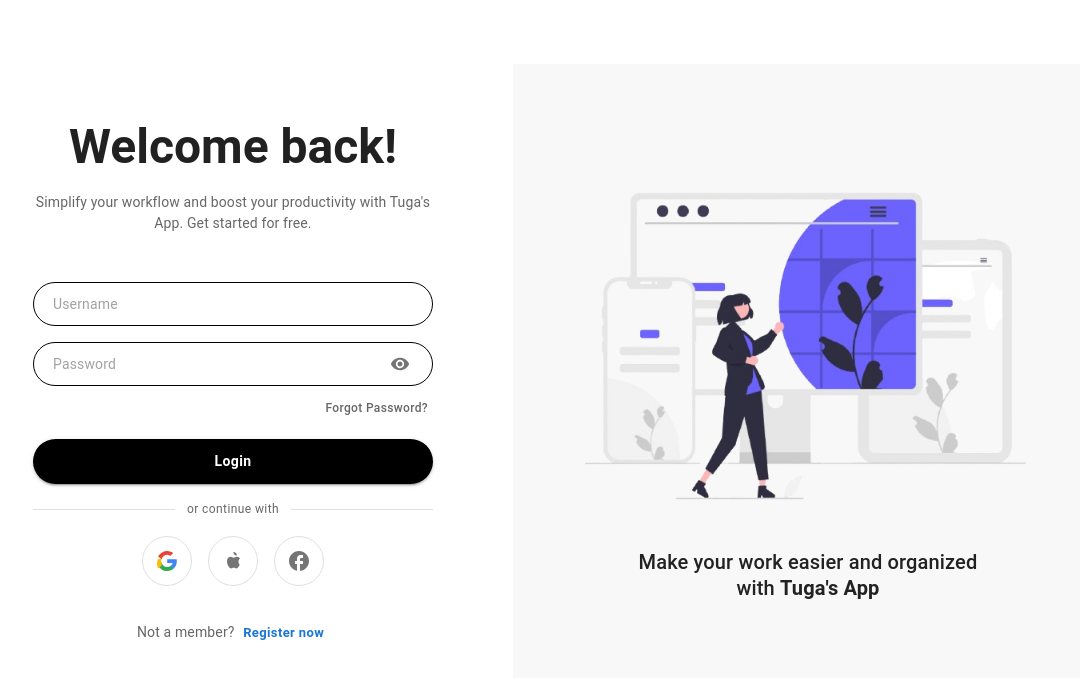
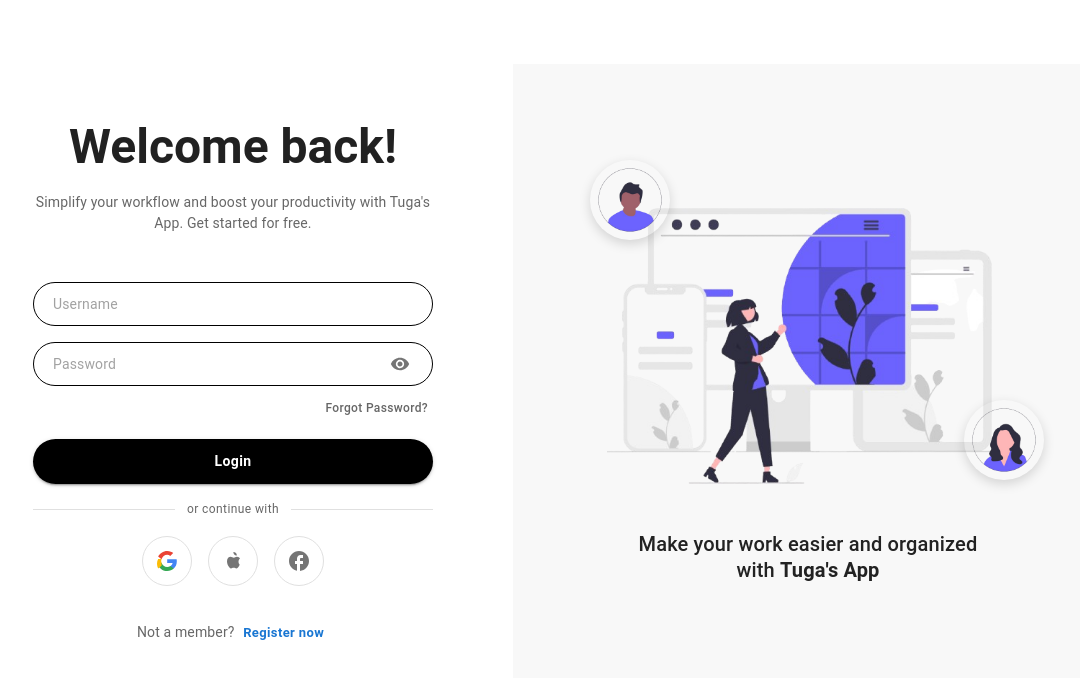
Before and after one commit to dulmini11/react-firebase-login-ui, a React (Vite) app: page / in a window 1280 px wide. Shown: the top 678 px of the page, without its empty margins (111-1191 px from the left). Built offline with nearby package versions, Linux system fonts and the light colour scheme.

Commit message:
feat: add floating avatar animations to login page

```diff
--- a/src/pages/LoginPage.jsx
+++ b/src/pages/LoginPage.jsx
@@ -20,6 +20,8 @@ import { signInWithPopup } from "firebase/auth";
 import { auth, googleProvider } from "../config/firebase";
 import { useNavigate } from "react-router-dom";
 import loginImage from "../assets/logingPage.png";
+import maleAvatar from "../assets/maleAvatar.png";
+import femaleAvatar from "../assets/femaleAvatar.png";
 
 // Social media icon components (using simple SVGs for Google, Apple, Facebook)
 const GoogleIcon = () => (
@@ -68,7 +70,7 @@ function LoginPage() {
       return;
     }
 
-    if (!/\S+@\S+\.\S+/.test(email)) {
+    if (!/^[^\s@]+@[^\s@]+\.[^\s@]{2,}$/.test(email)) {
       setError("Please enter a valid email address");
       setLoading(false);
       return;
@@ -408,8 +410,59 @@ function LoginPage() {
             justifyContent: "center",
             backgroundColor: "#f8f8f8",
             px: 2,
+            position: "relative",
           }}
         >
+          {/* Floating Male Avatar */}
+          <Box
+            component="img"
+            src={maleAvatar}
+            alt="Male Avatar"
+            sx={{
+              position: "absolute",
+              top: "15%",
+              left: "13%",
+              width: 80,
+              height: 80,
+              borderRadius: "50%",
+              boxShadow: "0 4px 12px rgba(0,0,0,0.15)",
+              animation: "float 6s ease-in-out infinite",
+              "@keyframes float": {
+                "0%, 100%": {
+                  transform: "translateY(0px)",
+                },
+                "50%": {
+                  transform: "translateY(-20px)",
+                },
+              },
+            }}
+          />
+
+          {/* Floating Female Avatar */}
+          <Box
+            component="img"
+            src={femaleAvatar}
+            alt="Female Avatar"
+            sx={{
+              position: "absolute",
+              bottom: "35%",
+              right: "10%",
+              width: 80,
+              height: 80,
+              borderRadius: "50%",
+              boxShadow: "0 4px 12px rgba(0,0,0,0.15)",
+              animation: "float 6s ease-in-out infinite 1.5s",
+              "@keyframes float": {
+                "0%, 100%": {
+                  transform: "translateY(0px)",
+                },
+                "50%": {
+                  transform: "translateY(-20px)",
+                },
+              },
+            }}
+          />
+
           <Box
             sx={{
               display: "flex",
@@ -425,7 +478,7 @@ function LoginPage() {
               src={loginImage}
               alt="Login Illustration"
               style={{
-                maxWidth: "100%",
+                maxWidth: "90%",
                 maxHeight: "70vh",
                 objectFit: "contain",
               }}
```
Also changed, not shown: src/assets/femaleAvatar.png (added), src/assets/maleAvatar.png (added).
